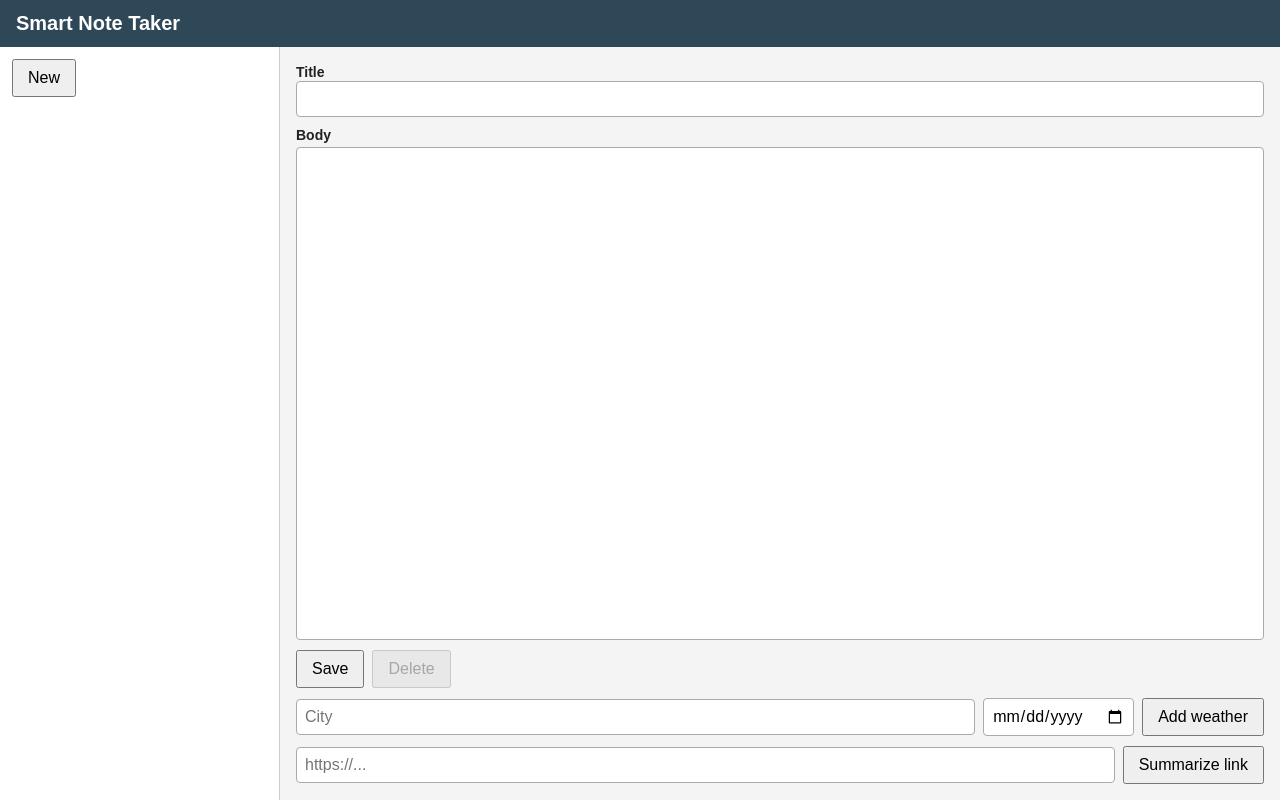
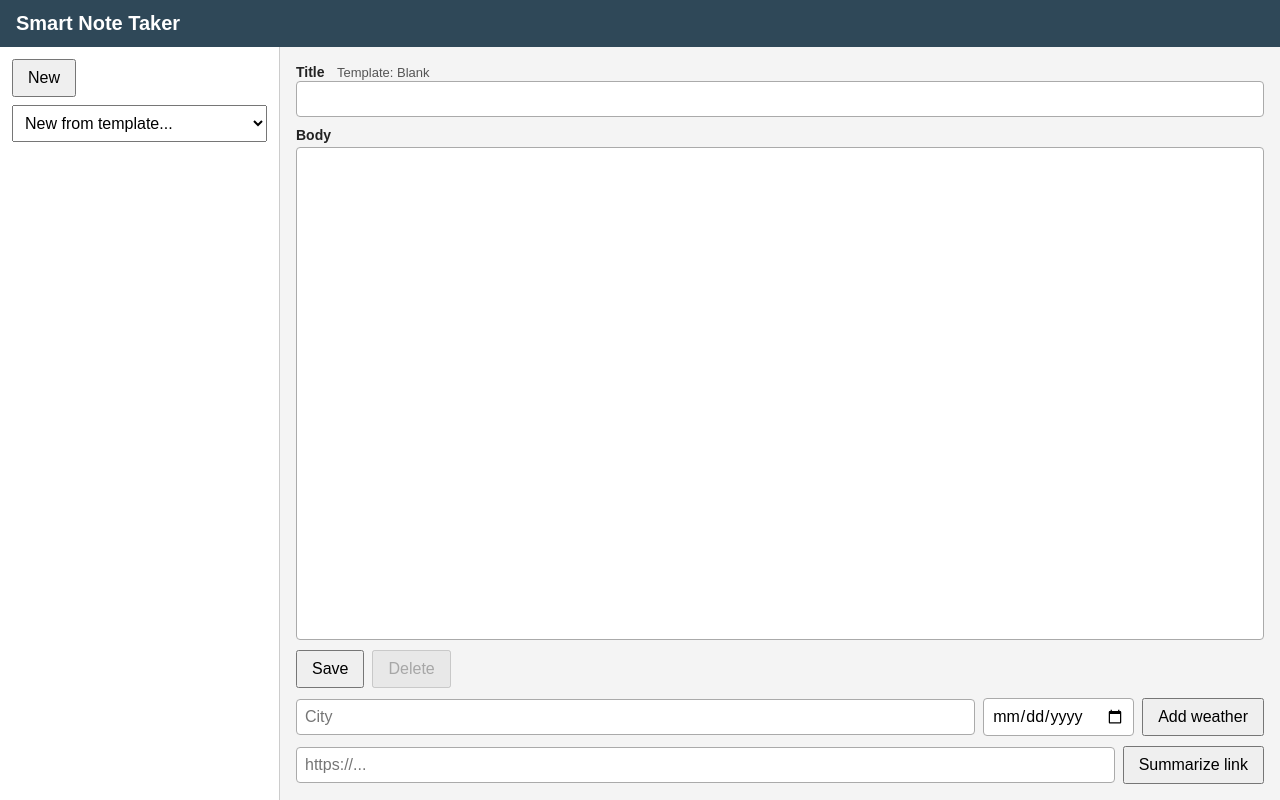
Before and after one commit to snindra19/mcp-note-taker, a Flask app: page / in a window 1280 px wide. Run offline with Flask 3, Linux system fonts and the light colour scheme; data that the repository does not hold is empty.

Commit message:
Cycle 5: note templates

```diff
--- a/app.py
+++ b/app.py
@@ -8,6 +8,7 @@ import link_safety
 import mcp_client
 import notes_store
 import suggestions
+import templates_config
 
 MAX_TITLE_LENGTH = 200
 MAX_BODY_LENGTH = 20000
@@ -62,6 +63,8 @@ def index():
         max_title_length=MAX_TITLE_LENGTH,
         max_body_length=MAX_BODY_LENGTH,
         max_city_length=MAX_CITY_LENGTH,
+        templates=templates_config.list_templates_for_page(),
+        default_template=templates_config.DEFAULT_TEMPLATE,
     )
 
 
@@ -74,11 +77,16 @@ def list_notes():
 @app.route("/api/notes", methods=["POST"])
 def create_note():
     """Validate the request and create a note."""
-    title, body, error = validate_note_input(request.get_json(silent=True))
+    data = request.get_json(silent=True)
+    title, body, error = validate_note_input(data)
     if error:
         return jsonify({"error": error}), 400
 
-    new_note = notes_store.create_note(title, body)
+    template_name = data.get("template", templates_config.DEFAULT_TEMPLATE)
+    if not isinstance(template_name, str) or not templates_config.is_known_template(template_name):
+        return jsonify({"error": "Unknown template."}), 400
+
+    new_note = notes_store.create_note(title, body, template_name)
     return jsonify(new_note), 201
 
 
@@ -228,8 +236,11 @@ def get_suggestions():
 
     text = data.get("text", "")
     dismissed_ids = data.get("dismissed", [])
+    template_name = data.get("template", templates_config.DEFAULT_TEMPLATE)
     if not isinstance(text, str):
         return jsonify({"error": "Text must be text."}), 400
+    if not isinstance(template_name, str):
+        return jsonify({"error": "Template must be text."}), 400
     if len(text) > MAX_BODY_LENGTH:
         return jsonify({"error": f"Text must be at most {MAX_BODY_LENGTH} characters."}), 400
     if not isinstance(dismissed_ids, list):
@@ -240,7 +251,12 @@ def get_suggestions():
         if not isinstance(dismissed_id, str):
             return jsonify({"error": "Dismissed must be a list of text."}), 400
 
-    return jsonify({"suggestions": suggestions.build_suggestions(text, dismissed_ids=dismissed_ids)})
+    found_suggestions = suggestions.build_suggestions(
+        text,
+        dismissed_ids=dismissed_ids,
+        enabled_types=templates_config.get_enabled_suggestion_types(template_name),
+    )
+    return jsonify({"suggestions": found_suggestions})
 
 
 @app.errorhandler(500)
--- a/notes_store.py
+++ b/notes_store.py
@@ -9,8 +9,9 @@ import uuid
 from datetime import datetime, timezone
 from pathlib import Path
 
+from templates_config import DEFAULT_TEMPLATE
+
 NOTES_FILE = Path(__file__).resolve().parent / "notes.json"
-DEFAULT_TEMPLATE = "blank"
 REQUIRED_NOTE_FIELDS = ("id", "title", "body", "template", "created_at", "updated_at")
 
 # Flask handles requests on several threads, so each read-change-write
--- a/suggestions.py
+++ b/suggestions.py
@@ -378,8 +378,16 @@ def build_link_suggestion(url: str) -> dict:
     }
 
 
-def build_suggestions(body: str, today: date | None = None, dismissed_ids: list[str] | None = None) -> list[dict]:
-    """Return up to MAX_SUGGESTIONS suggestions for a note body, in text order."""
+def build_suggestions(
+    body: str,
+    today: date | None = None,
+    dismissed_ids: list[str] | None = None,
+    enabled_types: list[str] | None = None,
+) -> list[dict]:
+    """Return up to MAX_SUGGESTIONS suggestions for a note body, in text order.
+
+    If enabled_types is given, only suggestions of those types are returned.
+    """
     if today is None:
         today = date.today()
 
@@ -396,13 +404,15 @@ def build_suggestions(body: str, today: date | None = None, dismissed_ids: list[
         candidates.append((city_start, build_weather_suggestion(city, weather_date)))
     candidates.sort(key=lambda candidate: candidate[0])
 
-    # These ids are skipped before the limit, so hidden ones don't use up a slot.
+    # These are skipped before the limit, so hidden ones don't use up a slot.
     skipped_ids = find_existing_ids(enhancements_text)
     skipped_ids.update(dismissed_ids or [])
 
     # Keep the first of each suggestion, up to the limit.
     suggestions = []
     for _, suggestion in candidates:
+        if enabled_types is not None and suggestion["type"] not in enabled_types:
+            continue
         if suggestion["id"] in skipped_ids:
             continue
         skipped_ids.add(suggestion["id"])
--- a/templates/index.html
+++ b/templates/index.html
@@ -11,11 +11,13 @@
     .layout { display: flex; height: calc(100vh - 47px); }
     .sidebar { width: 280px; flex-shrink: 0; padding: 12px; overflow-y: auto; background: #fff; border-right: 1px solid #ccc; }
     .editor { flex: 1; display: flex; flex-direction: column; gap: 10px; padding: 16px; min-width: 0; overflow-y: auto; }
+    #template-select { display: block; width: 100%; margin-top: 8px; padding: 8px; font: inherit; }
     #note-list { list-style: none; margin: 12px 0 0; padding: 0; }
     #note-list button { width: 100%; padding: 8px; overflow: hidden; text-align: left; text-overflow: ellipsis; white-space: nowrap; background: none; border: none; border-bottom: 1px solid #eee; cursor: pointer; }
     #note-list button:hover { background: #eef3f6; }
     #note-list button.selected { font-weight: bold; background: #dbe7ee; }
     label { font-size: 14px; font-weight: bold; }
+    #template-label { margin-left: 8px; font-size: 13px; color: #555; }
     input, textarea { width: 100%; padding: 8px; font: inherit; border: 1px solid #aaa; border-radius: 4px; }
     .body-field { flex: 1; display: flex; flex-direction: column; gap: 4px; min-height: 180px; }
     textarea { flex: 1; resize: none; }
@@ -44,11 +46,18 @@
   <div class="layout">
     <aside class="sidebar">
       <button id="new-button" type="button">New</button>
+      <select id="template-select" aria-label="New from template">
+        <option value="">New from template...</option>
+        {% for template in templates %}
+        <option value="{{ template.name }}">{{ template.label }}</option>
+        {% endfor %}
+      </select>
       <ul id="note-list"></ul>
     </aside>
     <main class="editor">
       <div>
         <label for="note-title">Title</label>
+        <span id="template-label"></span>
         <input id="note-title" type="text" maxlength="{{ max_title_length }}">
       </div>
       <div class="body-field">
@@ -96,6 +105,11 @@
     const previewHeading = document.getElementById("preview-heading");
     const previewText = document.getElementById("preview-text");
 
+    const templateSelect = document.getElementById("template-select");
+    const templateLabel = document.getElementById("template-label");
+    // The templates come from templates_config.py, through the server.
+    const TEMPLATES = {{ templates|tojson }};
+    const DEFAULT_TEMPLATE_NAME = {{ default_template|tojson }};
     const MAX_BODY_LENGTH = {{ max_body_length }};
     const ENHANCEMENTS_HEADING = "## Enhancements";
     const suggestionChips = document.getElementById("suggestion-chips");
@@ -113,6 +127,7 @@
     let enhanceRequestNumber = 0;
     let notes = [];
     let selectedNoteId = null;
+    let currentTemplateName = DEFAULT_TEMPLATE_NAME;
     let savedTitle = "";
     let savedBody = "";
 
@@ -190,6 +205,8 @@
     // Put a note in the editor, replacing whatever is there.
     function showNoteInEditor(note) {
       selectedNoteId = note.id;
+      currentTemplateName = note.template;
+      updateTemplateLabel();
       titleInput.value = note.title;
       bodyInput.value = note.body;
       rememberSavedEditorText();
@@ -199,12 +216,32 @@
       requestSuggestions();
     }
 
-    // Clear the editor so the next Save creates a new note.
-    function clearEditor() {
+    // Return the template with a given name.
+    function findTemplate(templateName) {
+      for (const template of TEMPLATES) {
+        if (template.name === templateName) {
+          return template;
+        }
+      }
+      return null;
+    }
+
+    // Show the current note's template. An unknown name behaves like the default
+    // template, so it is shown as that.
+    function updateTemplateLabel() {
+      const template = findTemplate(currentTemplateName) || findTemplate(DEFAULT_TEMPLATE_NAME);
+      templateLabel.textContent = "Template: " + template.label;
+    }
+
+    // Reset the editor to a template's starting text, so the next Save creates a
+    // new note. That text counts as saved, so leaving it untouched needs no prompt.
+    function clearEditor(templateName = DEFAULT_TEMPLATE_NAME) {
       forgetDismissedSuggestions(UNSAVED_NOTE_KEY);
       selectedNoteId = null;
+      currentTemplateName = templateName;
+      updateTemplateLabel();
       titleInput.value = "";
-      bodyInput.value = "";
+      bodyInput.value = findTemplate(templateName).body;
       rememberSavedEditorText();
       deleteButton.disabled = true;
       showStatus("", false);
@@ -233,6 +270,18 @@
       }
     }
 
+    // Handle a choice from the "New from template" dropdown.
+    function startFromTemplate() {
+      const templateName = templateSelect.value;
+
+      // Go back to the prompt text, so the same template can be chosen again.
+      templateSelect.value = "";
+      if (canDiscardEdits()) {
+        cancelEnhancement();
+        clearEditor(templateName);
+      }
+    }
+
     // Load all notes from the server.
     async function loadNotes() {
       try {
@@ -249,6 +298,7 @@
       try {
         let savedNote;
         if (selectedNoteId === null) {
+          payload.template = currentTemplateName;
           savedNote = await callApi("/api/notes", "POST", payload);
           moveUnsavedDismissals(savedNote.id);
         } else {
@@ -530,7 +580,11 @@
         return;
       }
 
-      const payload = { text: bodyInput.value, dismissed: currentDismissedIds() };
+      const payload = {
+        text: bodyInput.value,
+        dismissed: currentDismissedIds(),
+        template: currentTemplateName,
+      };
       try {
         const result = await callApi("/api/suggestions", "POST", payload);
         if (thisRequestNumber === suggestionRequestNumber) {
@@ -548,6 +602,7 @@
     }
 
     document.getElementById("new-button").addEventListener("click", startNewNote);
+    templateSelect.addEventListener("change", startFromTemplate);
     document.getElementById("save-button").addEventListener("click", saveNote);
     deleteButton.addEventListener("click", deleteNote);
     document.getElementById("weather-button").addEventListener("click", addWeather);
@@ -557,6 +612,8 @@
     linkInput.addEventListener("focus", refreshLinkChoices);
     bodyInput.addEventListener("input", scheduleSuggestions);
 
+    updateTemplateLabel();
+
     loadNotes();
   </script>
 </body>
--- /dev/null
+++ b/templates_config.py
@@ -0,0 +1,71 @@
+"""The note templates. This is the only place they are defined.
+
+The server uses these definitions directly, and the page receives them from the
+server when it is rendered, so nothing here is repeated in the HTML or JavaScript.
+"""
+
+DEFAULT_TEMPLATE = "blank"
+
+# Each template has the name shown in the dropdown, its section headings and
+# the types of suggestion it allows.
+TEMPLATES = {
+    "blank": {
+        "label": "Blank",
+        "sections": [],
+        "suggestion_types": ["weather", "link"],
+    },
+    "meeting_notes": {
+        "label": "Meeting notes",
+        "sections": ["Date", "Attendees", "Agenda", "Notes", "Action items"],
+        "suggestion_types": ["link"],
+    },
+    "travel_plan": {
+        "label": "Travel plan",
+        "sections": ["Destination", "Dates", "Itinerary", "Packing list"],
+        "suggestion_types": ["weather", "link"],
+    },
+    "project_idea": {
+        "label": "Project idea",
+        "sections": ["Summary", "Links", "Next steps"],
+        "suggestion_types": ["link"],
+    },
+}
+
+
+def is_known_template(template_name: str) -> bool:
+    """Return True if a template with this name exists."""
+    return template_name in TEMPLATES
+
+
+def build_template_body(template_name: str) -> str:
+    """Return the starting note body for a template."""
+    headings = []
+
+    # Turn each section name into a heading.
+    for section in TEMPLATES[template_name]["sections"]:
+        headings.append("## " + section)
+
+    if not headings:
+        return ""
+    return "\n\n".join(headings) + "\n"
+
+
+def get_enabled_suggestion_types(template_name: str) -> list[str]:
+    """Return a template's suggestion types; an unknown name is treated as Blank."""
+    if not is_known_template(template_name):
+        template_name = DEFAULT_TEMPLATE
+    return TEMPLATES[template_name]["suggestion_types"]
+
+
+def list_templates_for_page() -> list[dict]:
+    """Return what the page needs for each template: name, label and starting body."""
+    templates_for_page = []
+
+    # Keep the order they are defined in, for the dropdown.
+    for template_name, template in TEMPLATES.items():
+        templates_for_page.append({
+            "name": template_name,
+            "label": template["label"],
+            "body": build_template_body(template_name),
+        })
+    return templates_for_page
```
Also changed, not shown: test_suggestions.py (+33 -0 lines), README.md.
